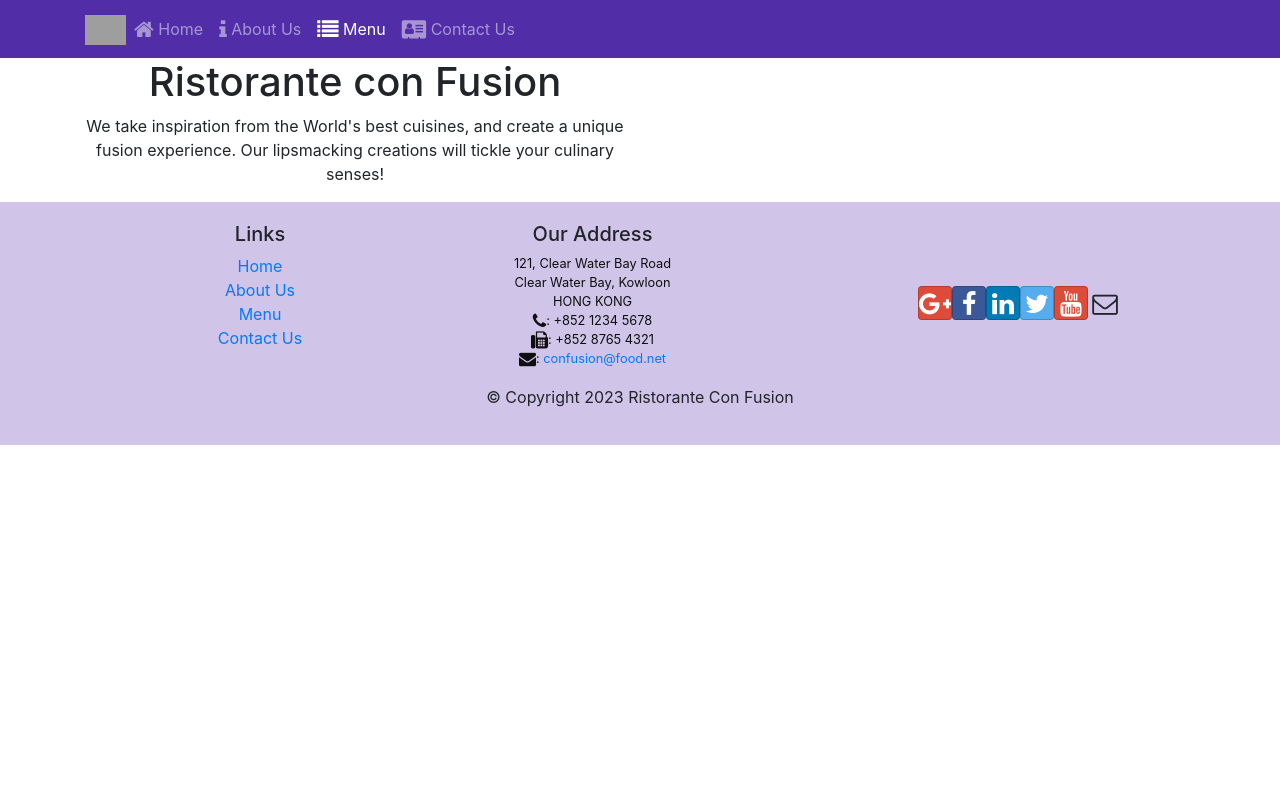
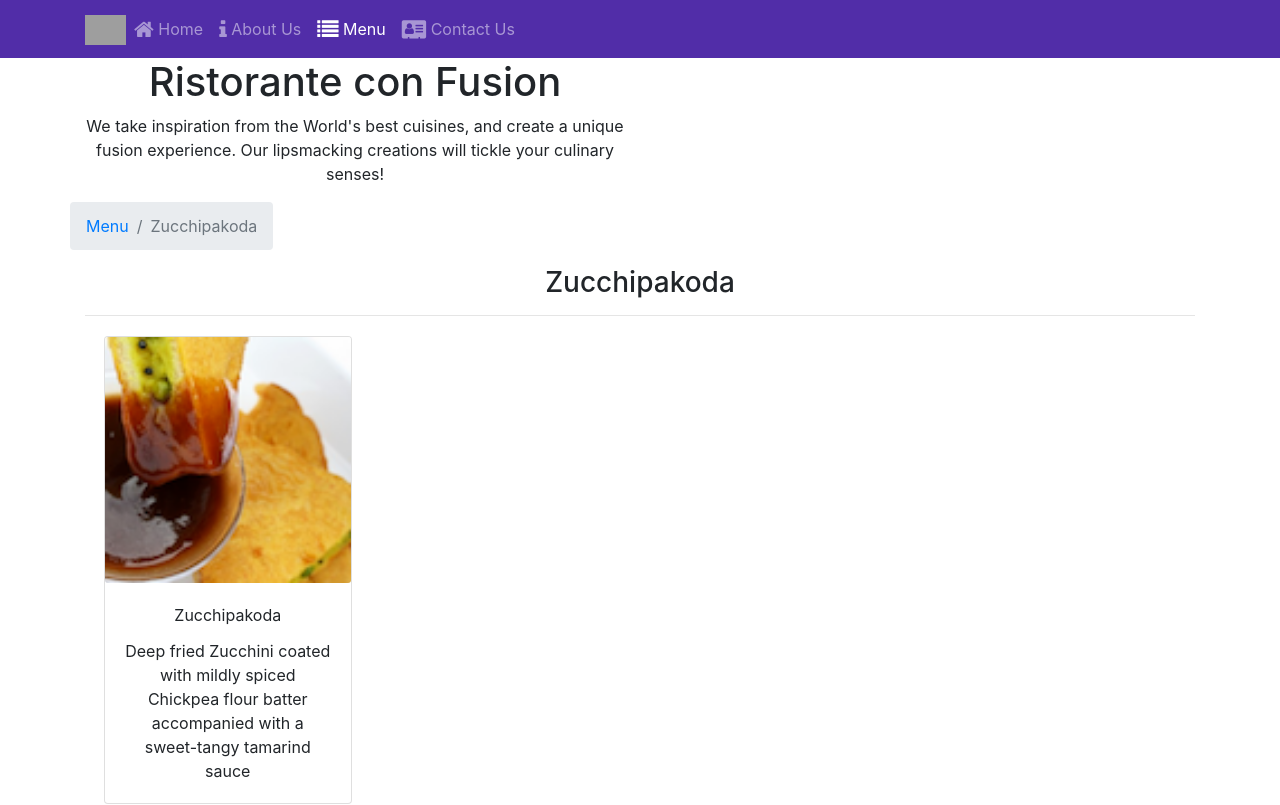
Before and after one commit to trandtrieu/Confusion, a React (Create React App) app: page /menu/1 in a window 1280 px wide. Shown: the top 805 px of the page. Built offline with nearby package versions, Linux system fonts and the light colour scheme; grey boxes are pictures that could not be loaded.

Commit message:
spa part 2

```diff
--- a/src/components/DishdetailComponent.js
+++ b/src/components/DishdetailComponent.js
@@ -1,11 +1,13 @@
 import {
   Card,
   CardImg,
-  CardImgOverlay,
+  CardText,
   CardBody,
   CardTitle,
-  CardText,
+  Breadcrumb,
+  BreadcrumbItem,
 } from "reactstrap";
+import { Link } from "react-router-dom";
 
 function RenderDish({ dish }) {
   if (dish == null) {
@@ -55,10 +57,26 @@
 const DishDetail = (props) => {
   if (props.dish != null)
     return (
-      <div className="container" key={props.dish}>
+      <div className="container">
         <div className="row">
-          <RenderDish dish={props.dish} />
-          <RenderComments comments={props.dish.comments} />
+          <Breadcrumb>
+            <BreadcrumbItem>
+              <Link to="/menu">Menu</Link>
+            </BreadcrumbItem>
+            <BreadcrumbItem active>{props.dish.name}</BreadcrumbItem>
+          </Breadcrumb>
+          <div className="col-12">
+            <h3>{props.dish.name}</h3>
+            <hr />
+          </div>
+        </div>
+        <div className="row">
+          <div className="col-12 col-md-12 m-1">
+            <RenderDish dish={props.dish} />
+          </div>
+          <div className="col-12 col-md-12 m-1">
+            <RenderComments comments={props.comments} />
+          </div>
         </div>
       </div>
     );
--- a/src/components/MainComponent.js
+++ b/src/components/MainComponent.js
@@ -7,7 +7,7 @@
 import Footer from "./FooterComponent";
 import Home from "./HomeComponent";
 import Contact from "./ContactComponent";
-import { Route, Routes, Navigate } from "react-router-dom";
+import { Route, Routes, Navigate, useParams } from "react-router-dom";
 import { COMMENTS } from "../shared/comments";
 import { PROMOTIONS } from "../shared/promotions";
 import { LEADERS } from "../shared/leaders";
@@ -37,6 +37,21 @@
         />
       );
     };
+    const DishWithId = () => {
+      const { dishId } = useParams();
+      return (
+        <DishDetail
+          dish={
+            this.state.dishes.filter(
+              (dish) => dish.id === parseInt(dishId, 10)
+            )[0]
+          }
+          comments={this.state.comments.filter(
+            (comment) => comment.dishId === parseInt(dishId, 10)
+          )}
+        />
+      );
+    };
 
     return (
       <div>
@@ -50,7 +65,8 @@
             Component={() => <Menu dishes={this.state.dishes} />}
           />
           <Route path="/" element={<Navigate to="/home" />} />
-          <Route exact path="/contactus" component={Contact} />
+          <Route exact path="/contactus" Component={Contact} />
+          <Route path="/menu/:dishId" Component={DishWithId} />
         </Routes>
 
         <DishDetail
--- a/src/components/MenuComponent.js
+++ b/src/components/MenuComponent.js
@@ -2,18 +2,21 @@
   Card,
   CardImg,
   CardImgOverlay,
-  CardText,
-  CardBody,
   CardTitle,
+  Breadcrumb,
+  BreadcrumbItem,
 } from "reactstrap";
+import { Link } from "react-router-dom";
 
-function RenderMenuItem({ dish }) {
+function RenderMenuItem({ dish, onClick }) {
   return (
     <Card>
-      <CardImg width="100%" src={dish.image} alt={dish.name} />
-      <CardImgOverlay>
-        <CardTitle>{dish.name}</CardTitle>
-      </CardImgOverlay>
+      <Link to={`/menu/${dish.id}`}>
+        <CardImg width="100%" src={dish.image} alt={dish.name} />
+        <CardImgOverlay>
+          <CardTitle>{dish.name}</CardTitle>
+        </CardImgOverlay>
+      </Link>
     </Card>
   );
 }
@@ -28,6 +31,18 @@
 
   return (
     <div className="container">
+      <div className="row">
+        <Breadcrumb>
+          <BreadcrumbItem>
+            <Link to="/home">Home</Link>
+          </BreadcrumbItem>
+          <BreadcrumbItem active>Menu</BreadcrumbItem>
+        </Breadcrumb>
+        <div className="col-12">
+          <h3>Menu</h3>
+          <hr />
+        </div>
+      </div>
       <div className="row">{menu}</div>
     </div>
   );
```
